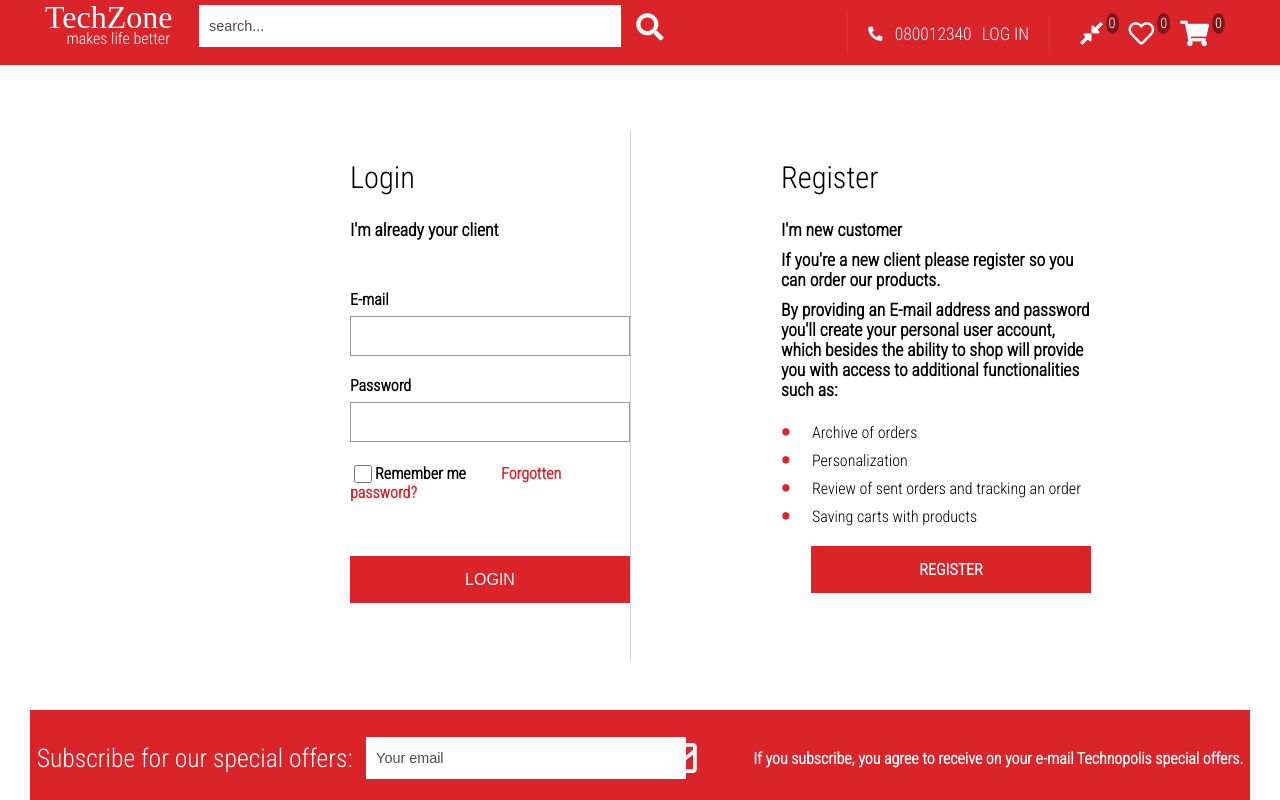
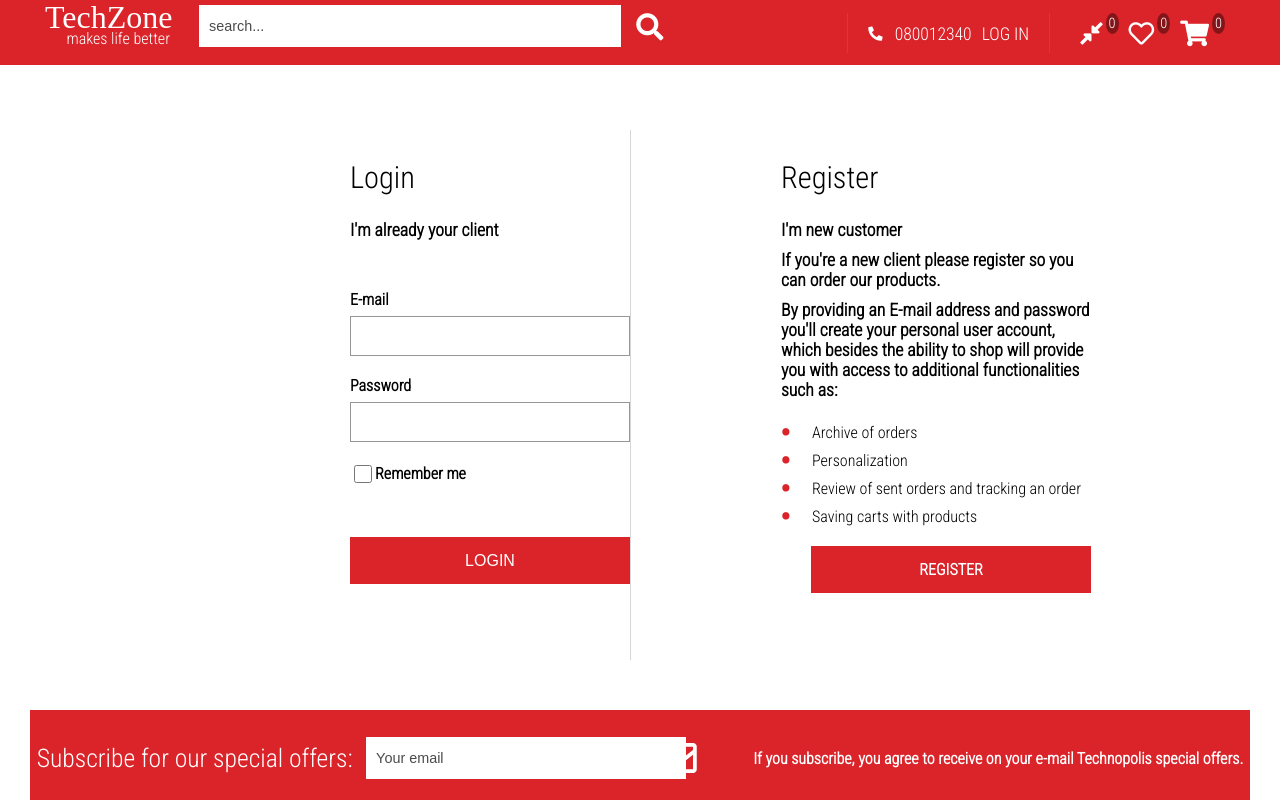
Before and after one commit to dbegogow/TechZone, an Angular app in the folder tech-zone/: page /login in a window 1280 px wide. Shown: the top 800 px of the page. Built offline with nearby package versions, Linux system fonts and the light colour scheme; a web font is replaced by a local one.

Commit message:
Remove forgotten password button from login component

```diff
--- a/tech-zone/src/app/components/login/login.component.html
+++ b/tech-zone/src/app/components/login/login.component.html
@@ -13,7 +13,6 @@
             </div>
             <input type="checkbox" name="remember">
             <label for="remember">Remember me</label>
-            <a routerLink="/">Forgotten password?</a>
             <input type="submit" value="Login">
         </form>
     </div>
```
